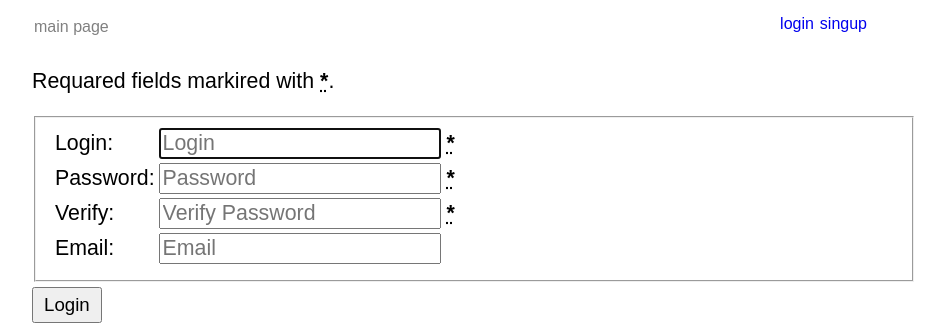
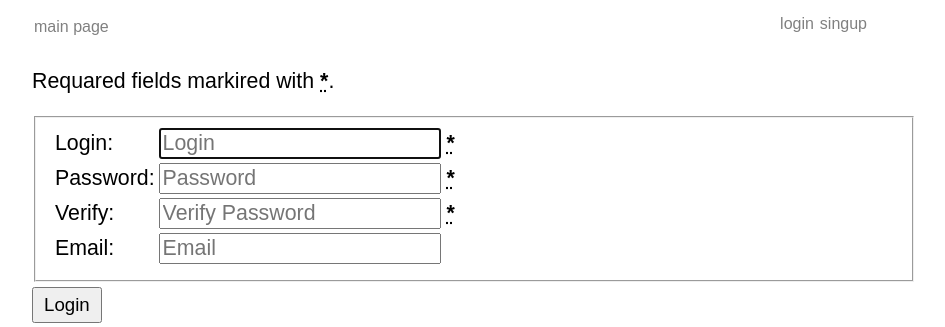
Before and after one commit to yurasid/CS253-final-wiki, a Python web app: template templates/signup.jinja2 in a window 1280 px wide. Shown: the top 327 px of the page, without its empty margins (166-1111 px from the left). Run offline with Jinja, Linux system fonts and the light colour scheme; the template is opened without the code that fills it, so the values that code supplies are empty.

Commit message:
add color to not visited links: gray

```diff
--- a/static/css/main.css
+++ b/static/css/main.css
@@ -36,6 +36,7 @@ input {
         font-size: 12pt;
     }
         .login-area > li > a {
+            color: gray;
             text-decoration: none;
         }
         .login-area > li > a:visited {
```
